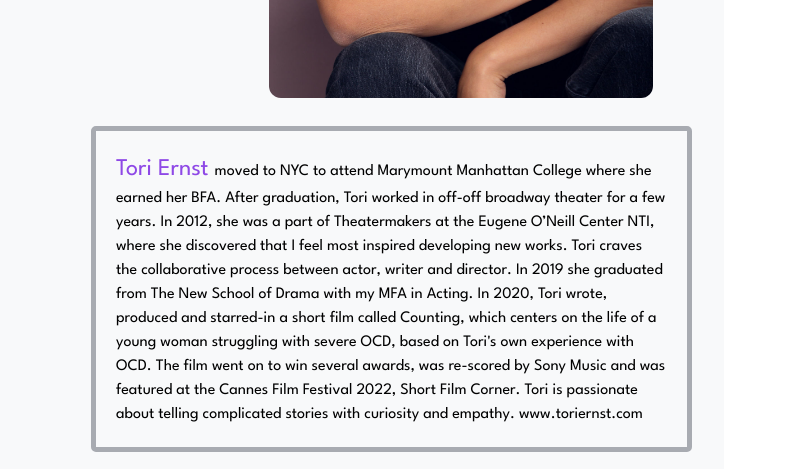
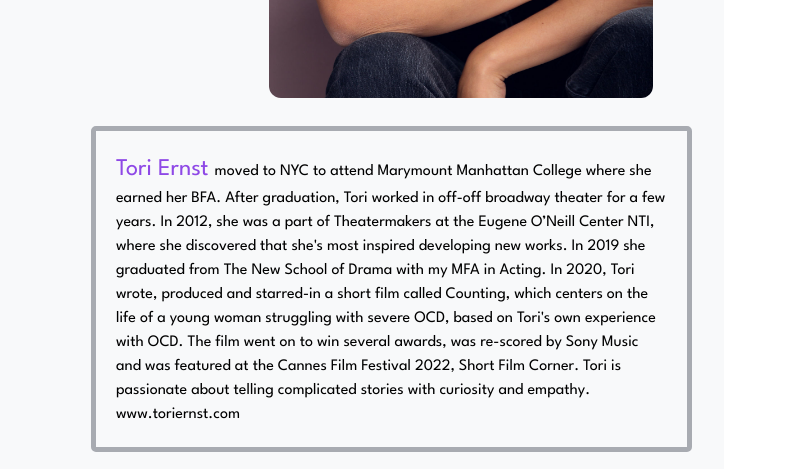
Before and after one commit to tori-noel/nobodies-vanilla, a plain HTML site: page meet-the-team.html in a window 1280 px wide. Shown: the part 1060-1529 px from the top of the page, 486-1280 px from the left. Drawn offline with nearby package versions, Linux system fonts and the light colour scheme.

Commit message:
fixed typo

```diff
--- a/meet-the-team.html
+++ b/meet-the-team.html
@@ -105,17 +105,15 @@
               Marymount Manhattan College where she earned her BFA. After
               graduation, Tori worked in off-off broadway theater for a few
               years. In 2012, she was a part of Theatermakers at the Eugene
-              O’Neill Center NTI, where she discovered that I feel most inspired
-              developing new works. Tori craves the collaborative process
-              between actor, writer and director. In 2019 she graduated from The
-              New School of Drama with my MFA in Acting. In 2020, Tori wrote,
-              produced and starred-in a short film called Counting, which
-              centers on the life of a young woman struggling with severe OCD,
-              based on Tori's own experience with OCD. The film went on to win
-              several awards, was re-scored by Sony Music and was featured at
-              the Cannes Film Festival 2022, Short Film Corner. Tori is
-              passionate about telling complicated stories with curiosity and
-              empathy. www.toriernst.com
+              O’Neill Center NTI, where she discovered that she's most inspired
+              developing new works. In 2019 she graduated from The New School of
+              Drama with my MFA in Acting. In 2020, Tori wrote, produced and
+              starred-in a short film called Counting, which centers on the life
+              of a young woman struggling with severe OCD, based on Tori's own
+              experience with OCD. The film went on to win several awards, was
+              re-scored by Sony Music and was featured at the Cannes Film
+              Festival 2022, Short Film Corner. Tori is passionate about telling
+              complicated stories with curiosity and empathy. www.toriernst.com
             </p>
           </div>
         </div>
```
Also changed, not shown: monthly-lab.html (+2 -1 lines), 1 other file.
